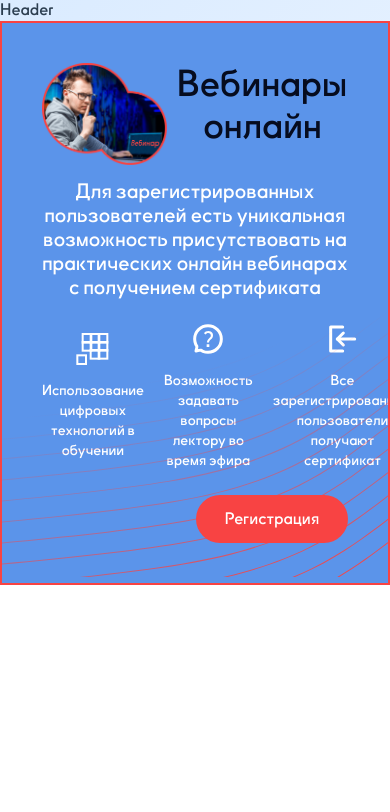
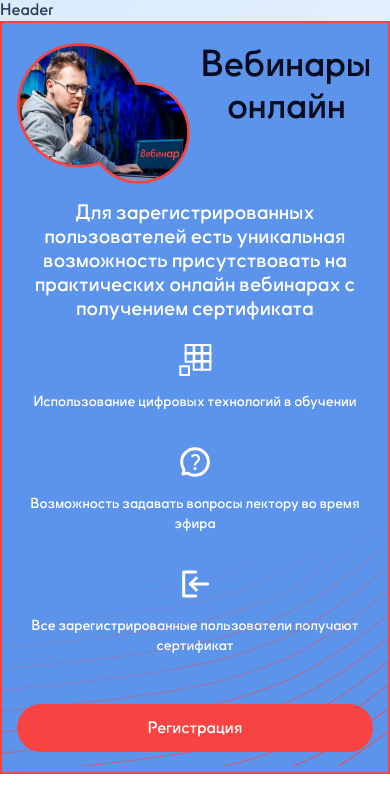
Before and after one commit to Nazarov-Dmitriy/pomogator, a Vue app: page / in a window 390 px wide. Shown: the top 812 px of the page. Built offline with nearby package versions, Linux system fonts and the light colour scheme.

Commit message:
fixed adaptive

```diff
--- a/src/components/main/AboutComponent.vue
+++ b/src/components/main/AboutComponent.vue
@@ -131,12 +131,23 @@ onUnmounted(() => {
   position: relative;
   overflow: hidden;
 
+  @media (max-width: 950px) {
+    padding: 60px 30px;
+  }
   @media (max-width: 768px) {
     padding: 40px;
   }
 
   @media (max-width: 378px) {
     padding: 32px 16px;
+  }
+
+  @media (max-width: 640px) {
+    padding: 20px;
+  }
+
+  @media (max-width: 420px) {
+    padding: 20px 15px;
   }
 }
 
@@ -155,9 +166,6 @@ onUnmounted(() => {
 }
 
 .webinar__wrapper {
-  //   display: flex;
-  //   justify-content: space-between;
-  //   align-items: center;
   display: grid;
   grid-template-columns: repeat(2, 1fr);
   align-items: center;
@@ -172,6 +180,7 @@ onUnmounted(() => {
 
   @media (max-width: 768px) {
     align-items: flex-start;
+    margin-bottom: 10px;
   }
 }
 
@@ -232,7 +241,7 @@ onUnmounted(() => {
   grid-template-columns: repeat(3, 1fr);
   gap: 20px;
 
-  @media (max-width: 378px) {
+  @media (max-width: 400px) {
     grid-template-columns: repeat(1, 1fr);
     gap: 10px;
     margin-bottom: 24px;
@@ -291,7 +300,7 @@ onUnmounted(() => {
   cursor: pointer;
   text-align: center;
 
-  @media (max-width: 378px) {
+  @media (max-width: 400px) {
     width: 100%;
   }
 }
```
